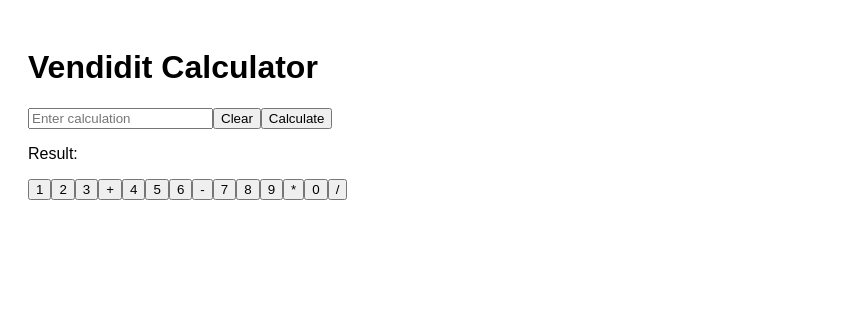
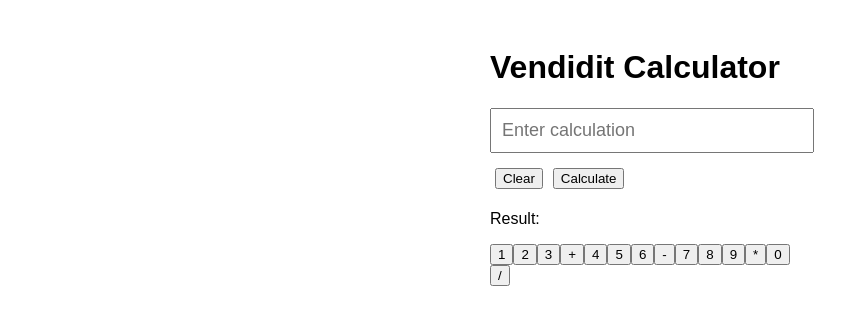
Before and after one commit to dmoss1400/vendidit-caculator-new, a React (Create React App) app: page / in a window 1280 px wide. Shown: the top 324 px of the page, without its empty margins (0-849 px from the left). Built offline with nearby package versions, Linux system fonts and the light colour scheme.

Commit message:
Update App.js

```diff
--- a/src/App.js
+++ b/src/App.js
@@ -1,55 +1,71 @@
 import React, { useState } from "react";
 
 function App() {
-  const [input, setInput] = useState("");
-  const [result, setResult] = useState("");
+  // State for input and result
+  const [input, setInput] = useState("");  // Keeps track of the input
+  const [result, setResult] = useState("");  // Shows the result of the calculation
 
+  // Handles clicking numbers or operators
   const handleClick = (value) => {
     setInput(input + value);
   };
 
+  // Calculates the result when "Calculate" is pressed
   const handleCalculate = () => {
     try {
-      setResult(eval(input));
+      setResult(eval(input));  // Evaluates the input as a mathematical expression
     } catch (error) {
-      setResult("Error");
+      setResult("Error");  // If there's an error (e.g., invalid input), show "Error"
     }
   };
 
+  // Clears the input and result when "Clear" is pressed
   const handleClear = () => {
-    setInput("");
-    setResult("");
+    setInput("");  // Clears the input
+    setResult("");  // Clears the result
   };
 
   return (
-    <div style={{ fontFamily: "Arial", padding: "20px" }}>
+    <div style={{ fontFamily: "Arial", padding: "20px", maxWidth: "300px", margin: "auto" }}>
       <h1>Vendidit Calculator</h1>
+
+      {/* Input field for entering numbers and operators */}
       <div>
         <input
           type="text"
           value={input}
-          onChange={(e) => setInput(e.target.value)}
+          onChange={(e) => setInput(e.target.value)}  // Update input state as user types
           placeholder="Enter calculation"
+          style={{ width: "100%", padding: "10px", fontSize: "18px", marginBottom: "10px" }}
         />
-        <button onClick={handleClear}>Clear</button>
-        <button onClick={handleCalculate}>Calculate</button>
+
+        {/* Buttons to clear and calculate */}
+        <button onClick={handleClear} style={{ margin: "5px" }}>Clear</button>
+        <button onClick={handleCalculate} style={{ margin: "5px" }}>Calculate</button>
       </div>
+
+      {/* Display the result */}
       <div>
         <p>Result: {result}</p>
       </div>
+
+      {/* Calculator buttons for digits and operators */}
       <div>
         <button onClick={() => handleClick("1")}>1</button>
         <button onClick={() => handleClick("2")}>2</button>
         <button onClick={() => handleClick("3")}>3</button>
         <button onClick={() => handleClick("+")}>+</button>
+
         <button onClick={() => handleClick("4")}>4</button>
         <button onClick={() => handleClick("5")}>5</button>
         <button onClick={() => handleClick("6")}>6</button>
         <button onClick={() => handleClick("-")}>-</button>
+
         <button onClick={() => handleClick("7")}>7</button>
         <button onClick={() => handleClick("8")}>8</button>
         <button onClick={() => handleClick("9")}>9</button>
         <button onClick={() => handleClick("*")}>*</button>
+
         <button onClick={() => handleClick("0")}>0</button>
         <button onClick={() => handleClick("/")}>/</button>
       </div>
```
